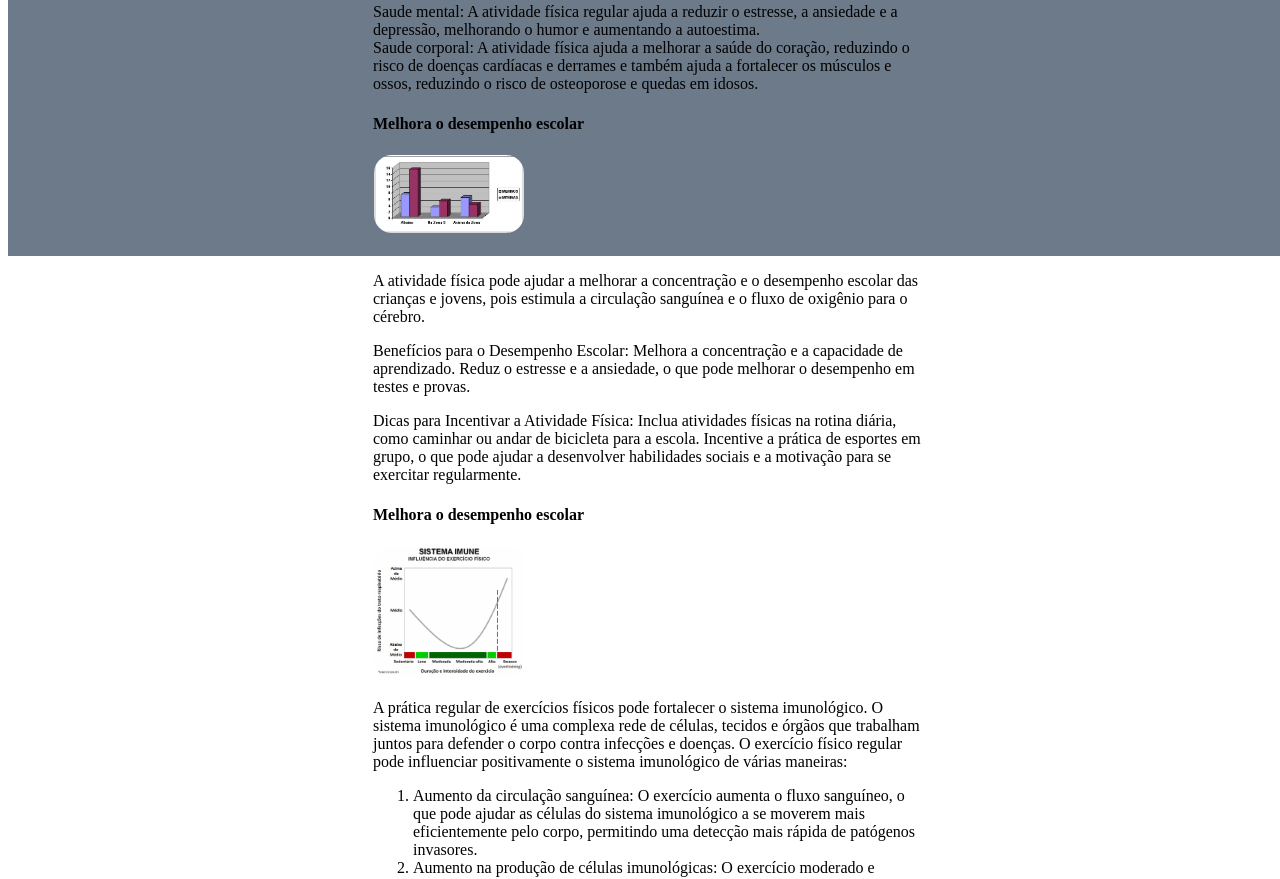
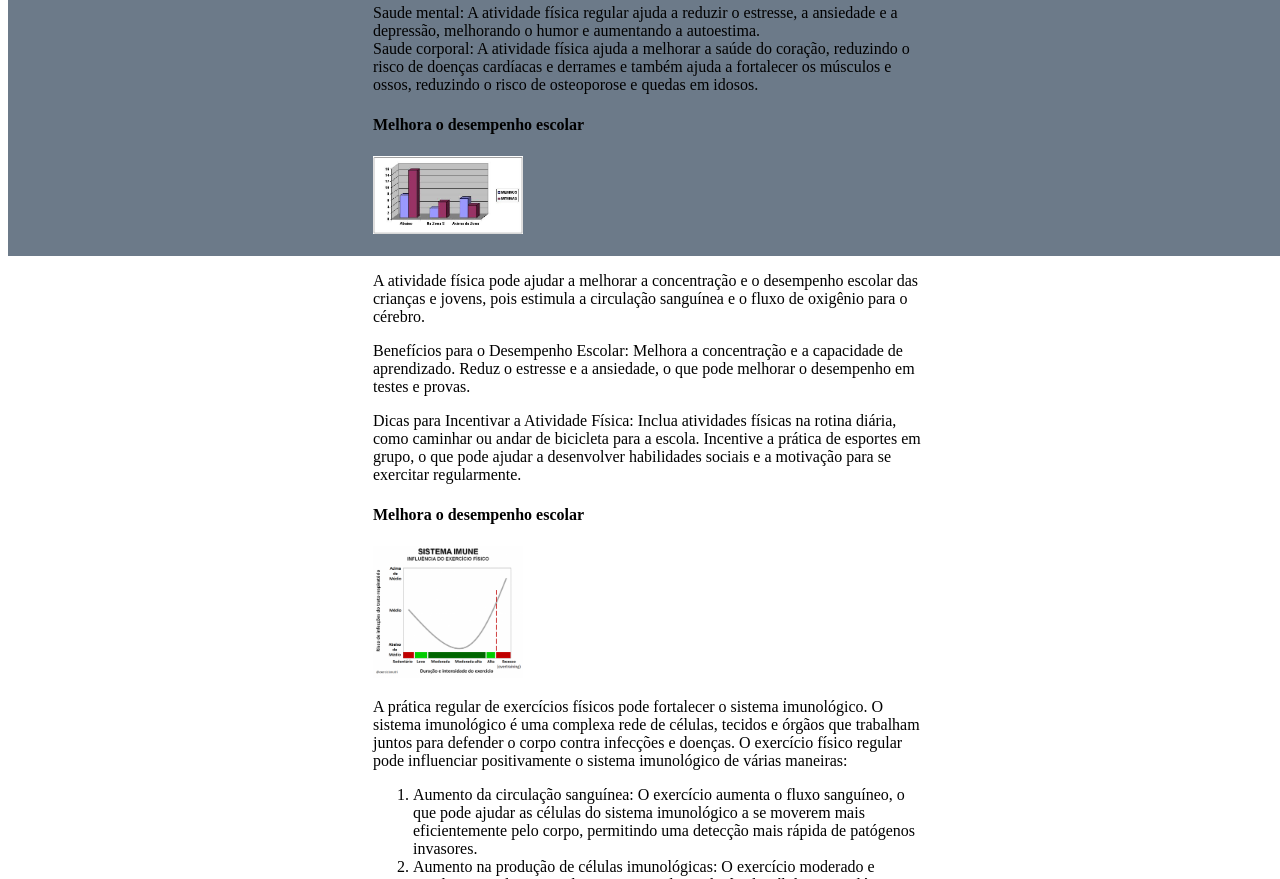
Before and after one commit to 3tresZinn/aulasecursosfisicos, a plain HTML site: page index.html in a window 1280 px wide. Shown: the part 2102-2981 px from the top of the page. Drawn offline with Linux system fonts and the light colour scheme.

Commit message:
Update estilo.css

```diff
--- a/estilo.css
+++ b/estilo.css
@@ -25,7 +25,6 @@
     padding-left: 30%;
 }
   #estatistica {
-    border-radius: 19px;
     padding: 2px;
     width: 450px;
 }
@@ -33,12 +32,10 @@
     width: 550px;
 }
 #obesidade{
-    border-radius: 19px;
     padding: 2px;
     width: 350px;
 }
 #desempenho{
-    border-radius: 19px;
-    padding: 1px;
+    padding-top: 1px;
     width: 150px;
 }
```
